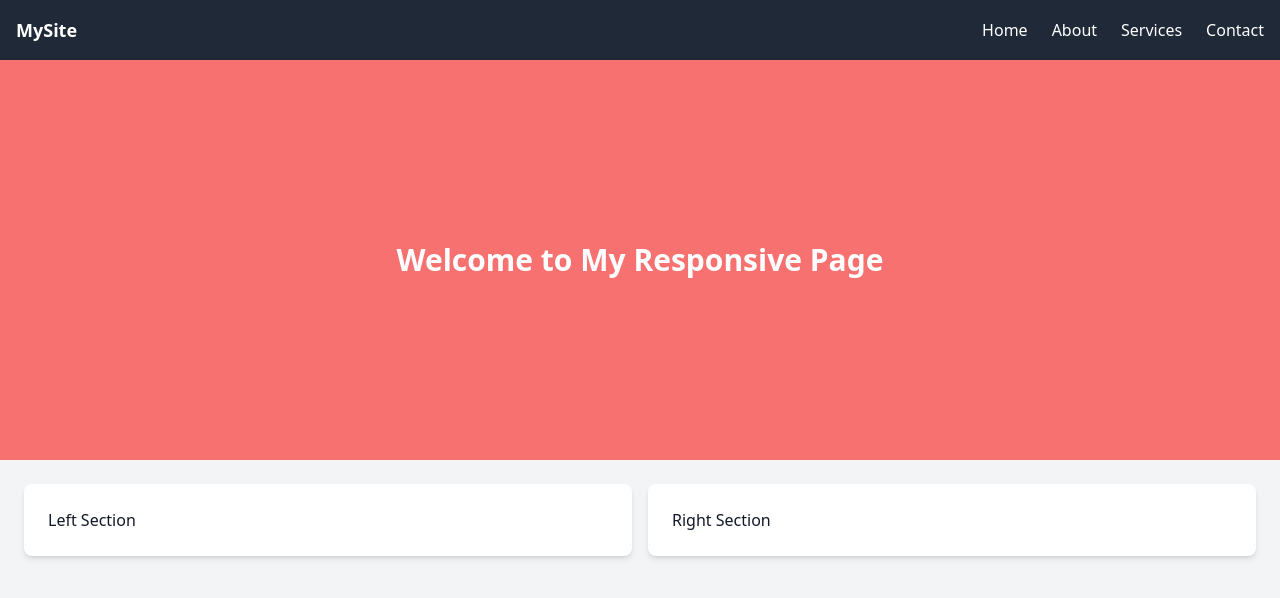
After one commit to apsbd/cse-434-web-programming-labs, a PHP site: page /tailwind.html in a window 1280 px wide. The commit adds this page. Shown: the top 598 px of the page. Run offline with PHP 8.4, Linux system fonts and the light colour scheme; some libraries are stand-ins or nearby versions.

Commit message:
Initial Commit

```diff
--- /dev/null
+++ b/lab/tailwind.html
@@ -0,0 +1,61 @@
+<!DOCTYPE html>
+<html lang="en">
+<head>
+    <meta charset="UTF-8">
+    <meta name="viewport" content="width=device-width, initial-scale=1.0">
+    <title>Responsive Web Page</title>
+    <script src="https://cdn.tailwindcss.com"></script>
+</head>
+<body class="bg-gray-100 text-gray-900">
+
+    <!-- Navbar -->
+    <nav class="bg-gray-800 p-4">
+        <div class="container mx-auto flex justify-between items-center">
+            <!-- Logo -->
+            <a href="#" class="text-white text-lg font-bold">MySite</a>
+
+            <!-- Mobile Menu Button -->
+            <button id="menu-toggle" class="text-white lg:hidden focus:outline-none">
+                ☰
+            </button>
+
+            <!-- Navigation Links -->
+            <ul id="menu" class="hidden lg:flex space-x-6 text-white">
+                <li><a href="#" class="hover:text-gray-300">Home</a></li>
+                <li><a href="#" class="hover:text-gray-300">About</a></li>
+                <li><a href="#" class="hover:text-gray-300">Services</a></li>
+                <li><a href="#" class="hover:text-gray-300">Contact</a></li>
+            </ul>
+        </div>
+
+        <!-- Mobile Menu (Hidden by Default) -->
+        <div id="mobile-menu" class="hidden bg-gray-700 p-4">
+            <ul class="space-y-2 text-white">
+                <li><a href="#" class="block p-2 hover:bg-gray-600">Home</a></li>
+                <li><a href="#" class="block p-2 hover:bg-gray-600">About</a></li>
+                <li><a href="#" class="block p-2 hover:bg-gray-600">Services</a></li>
+                <li><a href="#" class="block p-2 hover:bg-gray-600">Contact</a></li>
+            </ul>
+        </div>
+    </nav>
+
+    <!-- Hero Section -->
+    <div class="flex justify-center items-center h-[50vh] bg-blue-300 text-center text-white text-3xl font-bold sm:bg-red-400">
+        Welcome to My Responsive Page
+    </div>
+
+    <!-- Two-Column Layout -->
+    <div class="container mx-auto p-6 grid grid-cols-1 md:grid-cols-2 gap-4">
+        <div class="bg-white p-6 rounded-lg shadow-md">Left Section</div>
+        <div class="bg-white p-6 rounded-lg shadow-md">Right Section</div>
+    </div>
+
+    <!-- JavaScript for Mobile Menu -->
+    <script>
+        document.getElementById('menu-toggle').addEventListener('click', function() {
+            document.getElementById('mobile-menu').classList.toggle('hidden');
+        });
+    </script>
+
+</body>
+</html>
```
Also changed, not shown: lab/bootstrap.html (added, +57 -0 lines), lab/styles.css (+54 -5 lines), README.md, 1 other file.
